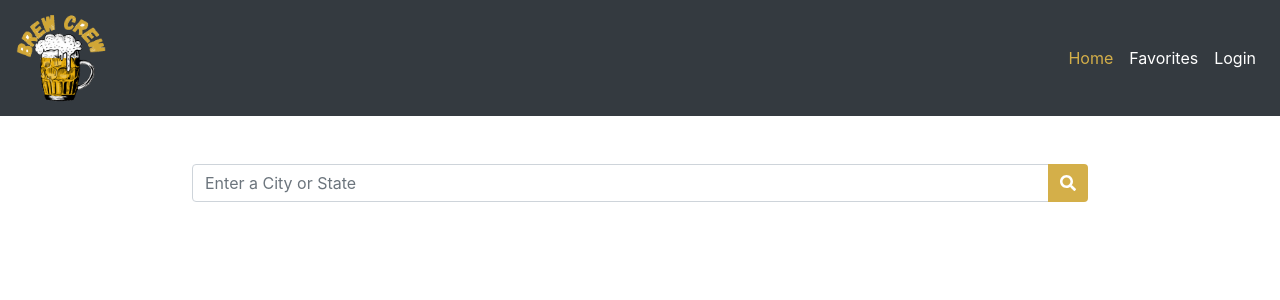
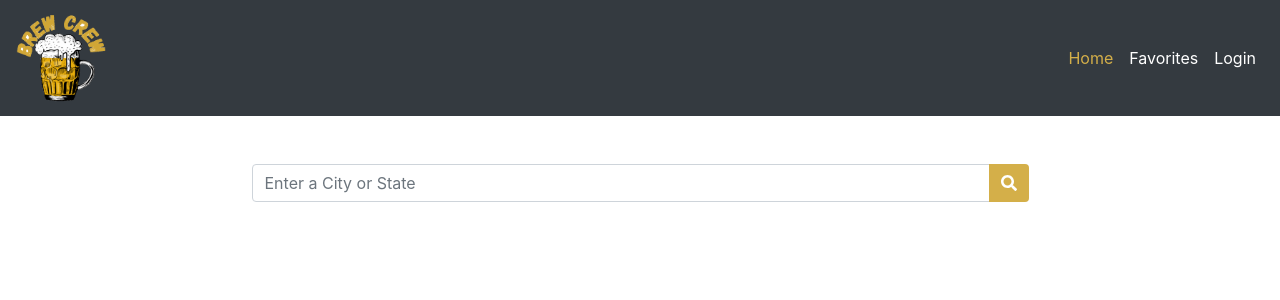
Before and after one commit to Msas12/brew-crew, a React (Create React App) app in the folder client/: page / in a window 1280 px wide. Shown: the top 300 px of the page. Built offline with nearby package versions, Linux system fonts and the light colour scheme.

Commit message:
made searchbar fit properly on page within container

```diff
--- a/client/src/pages/Home.jsx
+++ b/client/src/pages/Home.jsx
@@ -10,8 +10,8 @@ function Home() {
   const [state, _] = useUserContext();
   return (
     <main>
-      <SearchBar />
       <Container>
+        <SearchBar />
         <Row lg={3} md={2} sm={1} xs={1}>
           {!state.breweries
             ? ""
```
